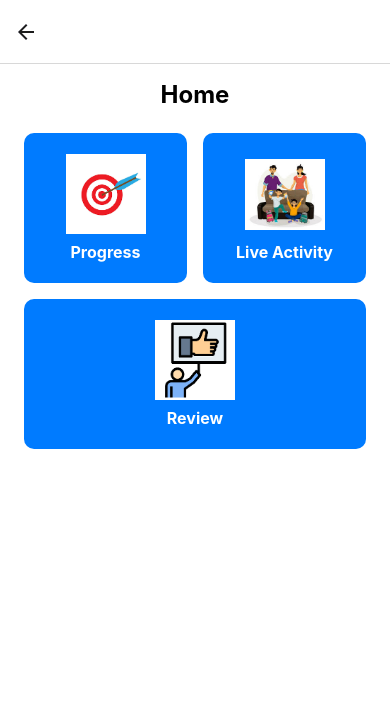
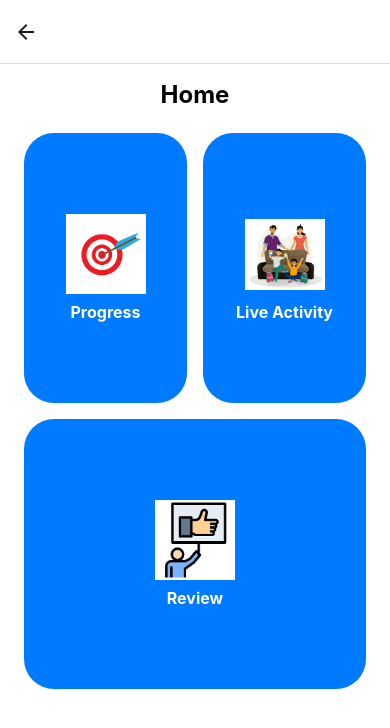
Before and after one commit to TUDublinBlanchBusinessIT/project-Kelvinu293-1, a React Native app: screen /Home in a window 390 px wide. Shown: the top 728 px of the page. Built offline with nearby package versions, Linux system fonts and the light colour scheme.

Commit message:
changing size height and border radius to fit in screen

```diff
--- a/HomeScreen.js
+++ b/HomeScreen.js
@@ -51,12 +51,12 @@ const styles = StyleSheet.create({
     flex: 1,
     margin: 8,
     padding: 10,
-    height: 150, // Square dimensions
+    height: 270, // Square dimensions
     width: 100,
     backgroundColor: '#007BFF',
     justifyContent: 'center',
     alignItems: 'center',
-    borderRadius: 10, // Slightly rounded corners
+    borderRadius: 30, // Slightly rounded corners
   },
   tileImage: {
     width: 80, // Larger image size for emphasis
```
